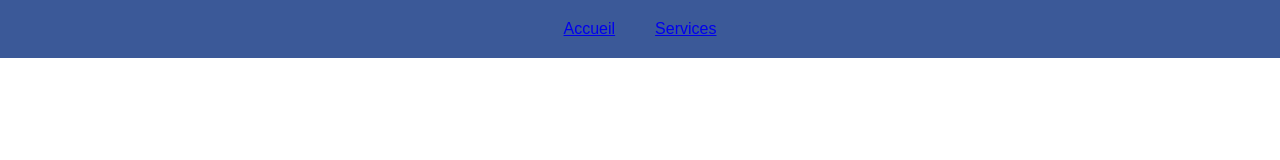
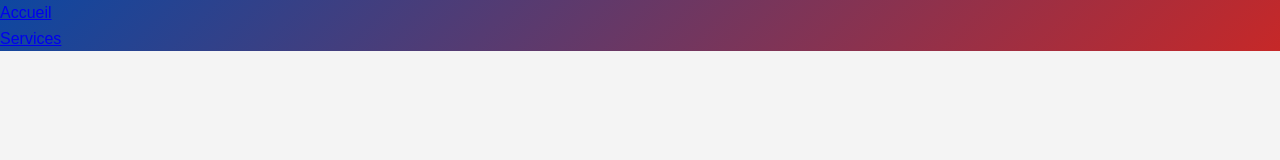
Before and after one commit to Soailtani/My-portfolio, a plain HTML site: page index.html in a window 1280 px wide. Drawn offline with Linux system fonts and the light colour scheme.

Commit message:
Update style.css

```diff
--- a/style.css
+++ b/style.css
@@ -1,5 +1,3 @@
-/* Reset des marges et du padding pour tous les éléments */
-
 * {
 
     margin: 0;
@@ -10,40 +8,20 @@
 
 }
 
-/* Style global */
-
 body {
 
-    font-family: Arial, sans-serif;
+    font-family: 'Arial', sans-serif;
 
     line-height: 1.6;
 
+    background-color: #f4f4f4;
+
+    color: #333;
+
 }
-
-/* Header */
 
 header {
 
-    background-color: #3B5998;
+    background: linear-gradient(135deg, #0d47a1, #c62828);
 
     color: white;
-
-    padding: 1rem 0;
-
-}
-
-nav ul {
-
-    display: flex;
-
-    justify-content: center;
-
-    list-style-type: none;
-
-}
-
-nav ul li {
-
-    margin: 0 20px;
-
-}
```
